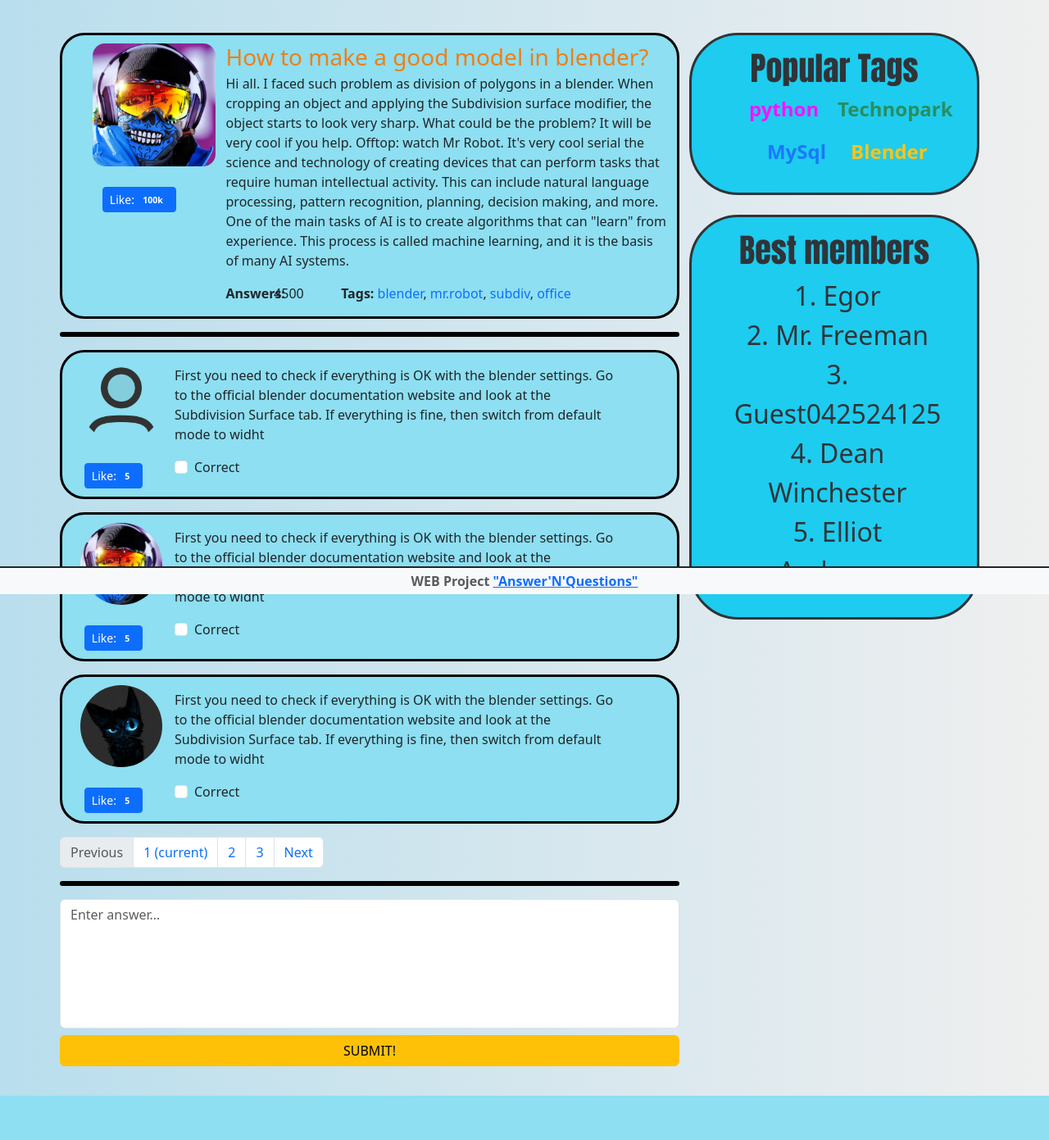
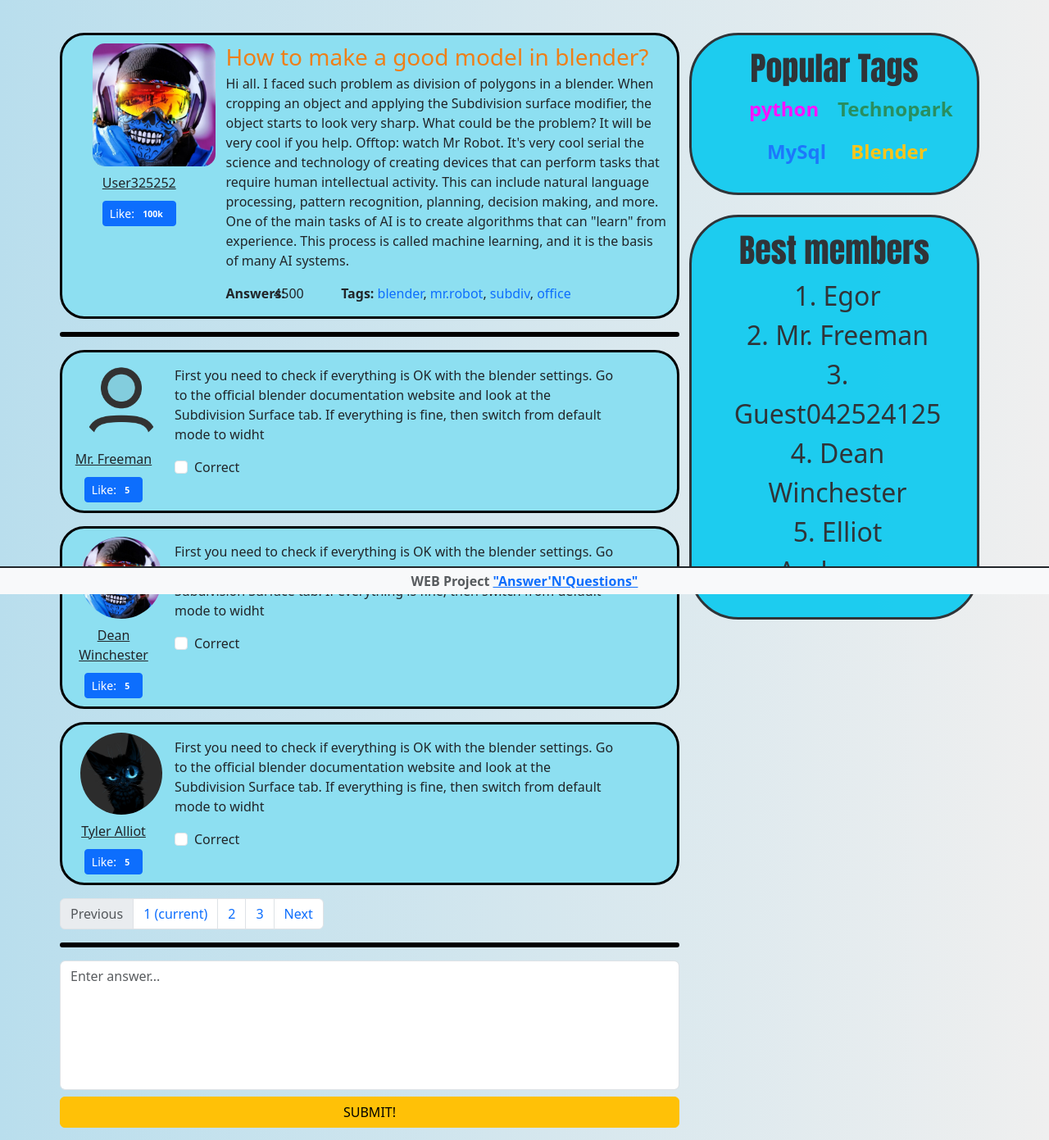
Before and after one commit to Butters7/Technopark_WEB_askme_davydov, a Python web app: template templates/question.html in a window 1280 px wide. Shown: the part 75-1466 px from the top of the page at 82% size. Before the commit the page ends 1412 px from the top, so only its background shows below. Run offline with Jinja, Linux system fonts and the light colour scheme; the template is opened without the code that fills it, so the values that code supplies are empty.

Commit message:
Add username to index.html and question.html

```diff
--- a/static/css/my.css
+++ b/static/css/my.css
@@ -38,7 +38,7 @@ main > .container {
 .question {
     background-color:rgb(141, 223, 241);
     margin-bottom: 15px;
-    height: 180px;
+    height: 210px;
     border: 3px solid black;
     border-radius: 30px;
 }
@@ -54,7 +54,7 @@ main > .container {
     width: 115px;
     height: 115px;
     margin-top: 10px;
-    margin-left: 7px;
+    margin-left: 4px;
 }
 
 .question-avatar-big {
@@ -111,7 +111,7 @@ main > .container {
 .like-counter-big {
     text-align: center;
     width: 100%;
-    margin-top: 25px;
+    margin-top: 10px;
     margin-bottom: 10px;
 }
 
--- a/templates/question.html
+++ b/templates/question.html
@@ -53,6 +53,9 @@
                             <div class="question-avatar-big">
                                 <img class="question-avatar-photo-big" src="../static/img/avatar.jpg" alt="user-avatar">
                             </div>
+                            <div class="mt-2" style="text-align: center;">
+                                <u>User325252</u>
+                            </div>
                             <div class="like-counter-big">
                                 <button type="button" class="btn btn-sm btn-primary">
                                     Like: <span class="badge badge-light">100k</span>
@@ -91,6 +94,9 @@
                             <div class="question-avatar-comment">
                                 <img class="question-avatar-photo-comment" src="../static/img/User.png" alt="user-avatar">
                             </div>
+                            <div class="mt-2" style="text-align: center;">
+                                <u>Mr. Freeman</u>
+                            </div>
                             <div class="like-counter-big">
                                 <button type="button" class="btn btn-sm btn-primary">
                                     Like: <span class="badge badge-light">5</span>
@@ -114,6 +120,9 @@
                             <div class="question-avatar-comment">
                                 <img class="question-avatar-photo-comment" src="../static/img/avatar.jpg" alt="user-avatar">
                             </div>
+                            <div class="mt-2" style="text-align: center;">
+                                <u>Dean Winchester</u>
+                            </div>
                             <div class="like-counter-big">
                                 <button type="button" class="btn btn-sm btn-primary">
                                     Like: <span class="badge badge-light">5</span>
@@ -136,6 +145,9 @@
                         <div class="col-2">
                             <div class="question-avatar-comment">
                                 <img class="question-avatar-photo-comment" src="../static/img/cat.png" alt="user-avatar">
+                            </div>
+                            <div class="mt-2" style="text-align: center;">
+                                <u>Tyler Alliot</u>
                             </div>
                             <div class="like-counter-big">
                                 <button type="button" class="btn btn-sm btn-primary">
```
Also changed, not shown: templates/index.html (+9 -0 lines).
